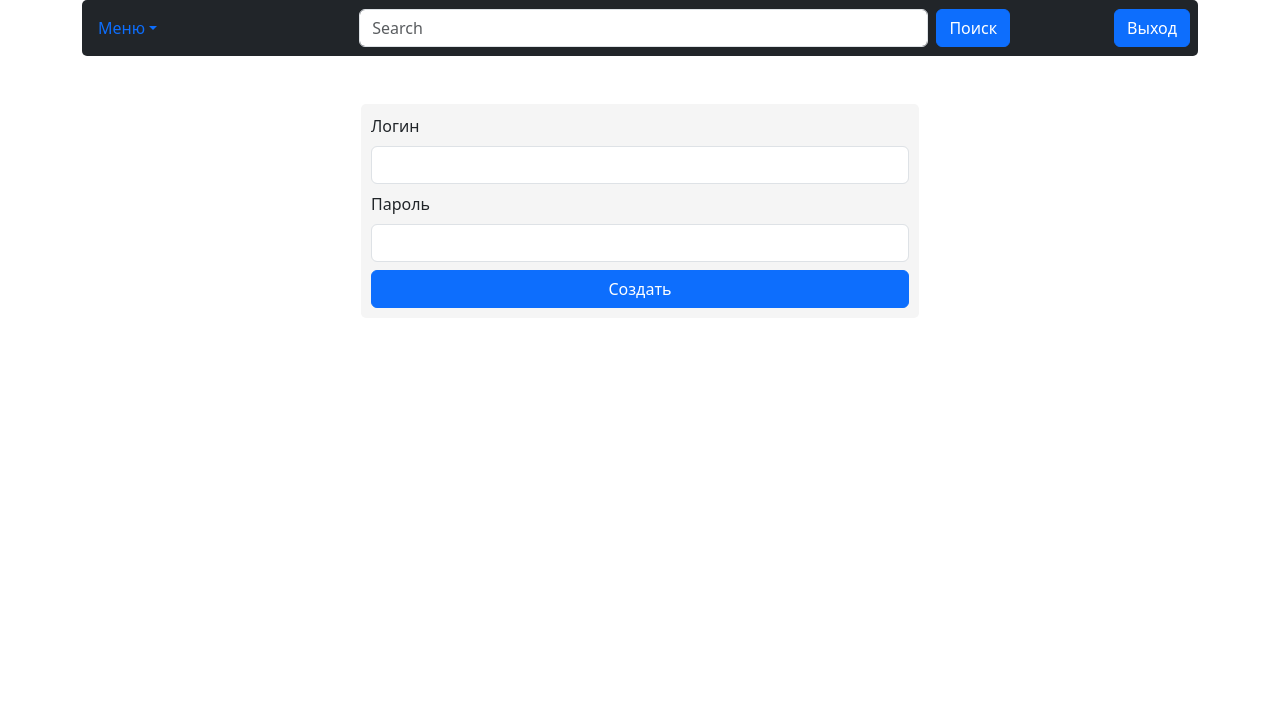
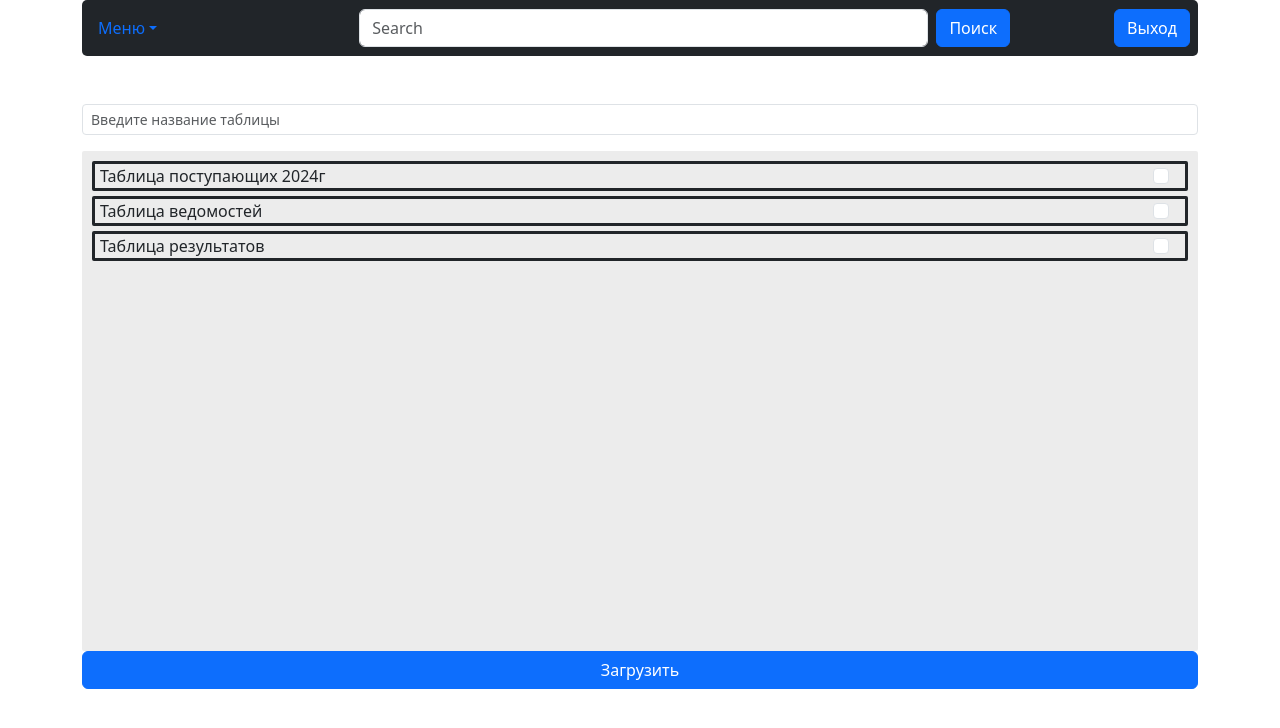
Before and after one commit to tra1t69/table_master, a React (Create React App) app: page / in a window 1280 px wide. Shown: the top 728 px of the page. Built offline with nearby package versions, Linux system fonts and the light colour scheme.

Commit message:
downloadPage_redactorButtons

```diff
--- a/src/App.tsx
+++ b/src/App.tsx
@@ -4,11 +4,14 @@ import LoginPage from './components/pages/login';
 import 'bootstrap/dist/css/bootstrap.min.css';
 import CreateTablePage from './components/pages/createTable';
 import CreateUserPage from './components/pages/createUser';
+import TableRedactorPage from './components/pages/tableRedactor';
+import DownloadPage from './components/pages/download';
 
 const App:FC = () =>{
   return (
+
     <div>
-      <CreateUserPage />
+      <DownloadPage />
     </div>
   );
 }
--- a/src/components/pages/createUser.tsx
+++ b/src/components/pages/createUser.tsx
@@ -42,11 +42,9 @@ const CreateUserPage:FC = () =>{
       onChange={onPassword}
       />
     </Form.Group>
-    <Button className="form-button" type="submit">Создать</Button>
+    <Button type="submit">Создать</Button>
     </Form>
     </Container>
-
-
     </div>
   )
 }
--- /dev/null
+++ b/src/components/pages/download.css
@@ -0,0 +1,14 @@
+.list-tables{
+background-color: rgb(236, 236, 236) ;
+width: 100%;
+height: 500px;
+border-radius: 2px;
+padding: 10px;
+}
+.item{
+border: solid;
+border-radius: 2px;
+margin-bottom: 5px;
+padding-left: 5px;
+width: 100%;
+}
--- /dev/null
+++ b/src/components/pages/download.tsx
@@ -0,0 +1,45 @@
+import React, { FC, FormEvent, useState, ChangeEvent } from "react";
+import Header from "./header";
+import { Container, InputGroup, Form, Button } from "react-bootstrap";
+import './download.css'
+const DownloadPage:FC = () =>{
+
+  return(
+    <div>
+    <Header />
+    <Container className="mt-xl-5 d-flex flex-column">
+    <InputGroup size="sm" className="mb-3">
+        <Form.Control
+        placeholder="Введите название таблицы"
+        />
+    </InputGroup>
+    <Form className="list-tables">
+      <div className="item d-flex flex-row align-items-center justify-content-between">
+      <div className="">Таблица поступающих 2024г</div>
+      <Form.Check
+            inline
+            name="group1"
+          />
+      </div>
+      <div className="item d-flex flex-row align-items-center justify-content-between">
+      <div className="">Таблица ведомостей</div>
+      <Form.Check
+            inline
+            name="group1"
+          />
+      </div>
+      <div className="item d-flex flex-row align-items-center justify-content-between">
+      <div className="">Таблица результатов</div>
+      <Form.Check
+            inline
+            name="group1"
+          />
+      </div>
+    </Form>
+    <Button className="ml-auto">Загрузить</Button>
+    </Container>
+    </div>
+  )
+}
+
+export default DownloadPage;
--- /dev/null
+++ b/src/components/pages/tableRedactor.tsx
@@ -0,0 +1,79 @@
+import React, { FC, FormEvent, useState, ChangeEvent } from "react";
+import { Button, Container } from "react-bootstrap";
+import Header from "./header";
+import './tableRedacror.css';
+const TableRedactorPage:FC = () =>{
+
+
+const AddLocalTitle = () =>{
+  console.log()
+}
+  return(
+    <div>
+    <Header />
+    <Container className="mt-xl-5">
+    <div className="d-flex flex-column redactor-buttons">
+    <div className="d-flex justify-content-center">
+    <Button  className="redactor-button" >
+    Добавить строку
+    </Button>
+
+    <Button  className="redactor-button" >
+    Добавить колонку
+    </Button>
+
+    <Button onClick={AddLocalTitle} className="redactor-button">
+    Добавить локальный заголовок
+    </Button>
+
+    <Button className="redactor-button">
+    Добавить подраздел
+    </Button>
+    </div>
+    <div className="d-flex justify-content-center">
+    <Button className="redactor-button">
+    Удалить строку
+    </Button>
+
+    <Button className="redactor-button">
+    Удалить колонку
+    </Button>
+
+    <Button className="redactor-button">
+    Удалить локальный заголовок
+    </Button>
+
+    <Button className="redactor-button">
+    Удалить подраздел
+    </Button>
+    </div>
+    <div className="d-flex justify-content-center">
+    <Button className="redactor-button">
+    Добавить/удалить боковик
+    </Button>
+
+    <Button className="redactor-button">
+    Объединить ячейки
+    </Button>
+
+    <Button className="redactor-button">
+    Разделить ячейки
+    </Button>
+
+    <Button className="redactor-button">
+    Добавление текста
+    </Button>
+    </div>
+    </div>
+
+    {/* rowSpan colSpan */}
+
+
+
+
+    </Container>
+    </div>
+  )
+}
+
+export default TableRedactorPage;
```
Also changed, not shown: src/components/pages/tableRedacror.css (added, +7 -0 lines).
